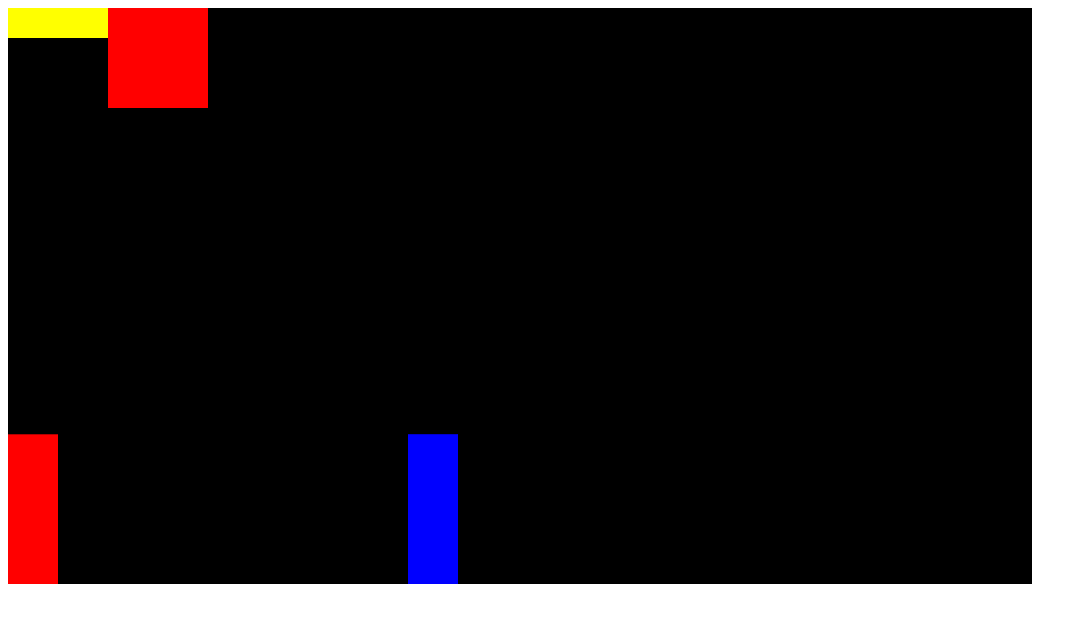
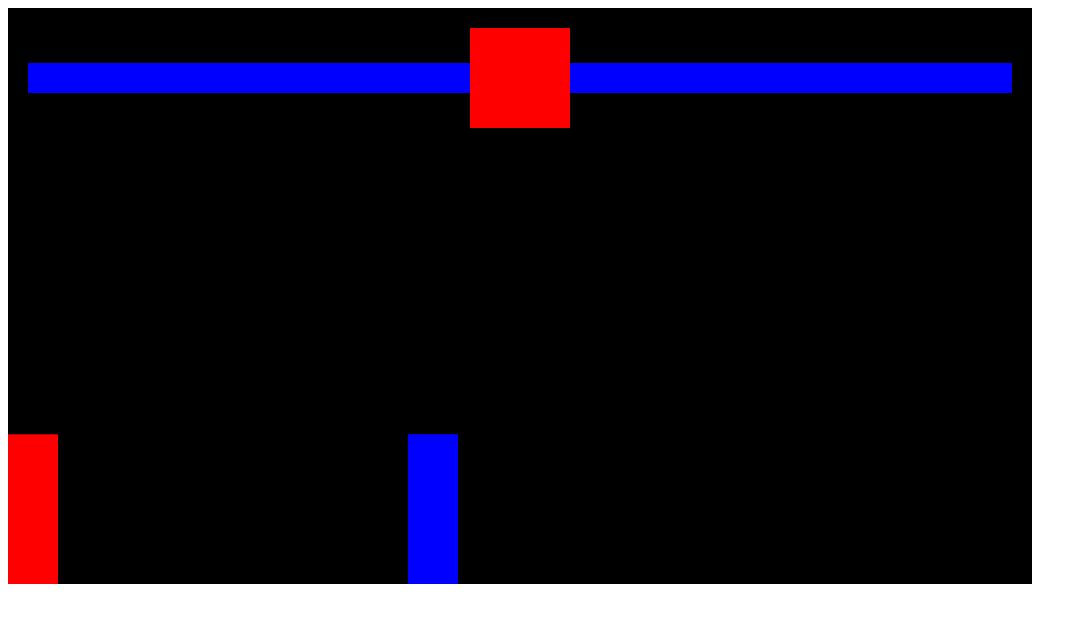
Before and after one commit to DKuzibaev/js-game, a plain HTML site: page index.html in a window 1280 px wide. Shown: the whole page, without its empty margins (0-1087 px from the left). Drawn offline with Linux system fonts and the light colour scheme.

Commit message:
изменил код для управления уровнем игрока

```diff
--- a/index.html
+++ b/index.html
@@ -1,14 +1,63 @@
+<head>
+  <style>
+    * {
+      box-sizing: border-box;
+    }
+  </style>
+</head>
 <body>
-    <!--red container div-->
-  <div style="position: relative;">
+  <!--red container div-->
+  <div style="position: relative; display: inline-block">
     <!--smaller red container div -->
-    <div style="position: absolute; display: flex;">
-        <!--player health-->
-        <div style="background-color: yellow; height: 30px; width: 100px;"></div>
-        <!--timer-->
-        <div style="background-color: red; height: 100px; width: 100px;"></div>
-        <!--enemy health-->
-        <div></div>
+    <div
+      style="
+        position: absolute;
+        display: flex;
+        width: 100%;
+        align-items: center;
+        padding: 20px;
+      "
+    >
+      <!--player health-->
+      <div style="position: relative; height: 30px; width: 100%">
+        <div style="background-color: yellow; height: 30px"></div>
+        <div
+          id="playerHealth"
+          style="
+            position: absolute;
+            background-color: blue;
+            top: 0;
+            right: 0;
+            bottom: 0;
+            left: 0;
+          "
+        ></div>
+      </div>
+      <!--timer-->
+      <div
+        style="
+          background-color: red;
+          height: 100px;
+          width: 100px;
+          flex-shrink: 0;
+        "
+      ></div>
+      <!--enemy health-->
+      <div style="position: relative; height: 30px; width: 100%">
+        <div style="background-color: yellow; height: 30px"></div>
+        <div
+          id="enemyHealth"
+          style="
+            position: absolute;
+            background-color: blue;
+            top: 0;
+            right: 0;
+            bottom: 0;
+            left: 0;
+          "
+        ></div>
+      </div>
+      <div></div>
     </div>
     <canvas></canvas>
   </div>
--- a/index.js
+++ b/index.js
@@ -26,6 +26,7 @@
     };
     this.color = color;
     this.isAttacking;
+    this.health = 100;
   }
 
   draw() {
@@ -160,7 +161,8 @@
     player.isAttacking
   ) {
     player.isAttacking = false;
-    console.log("go");
+    enemy.health -= 20;
+    document.querySelector("#enemyHealth").style.width = enemy.health + "%";
   }
 
   if (
@@ -171,7 +173,8 @@
     enemy.isAttacking
   ) {
     enemy.isAttacking = false;
-    console.log("enemy attack successful");
+    player.health -= 20;
+    document.querySelector("#playerHealth").style.width = player.health + "%";
   }
 }
 
```
